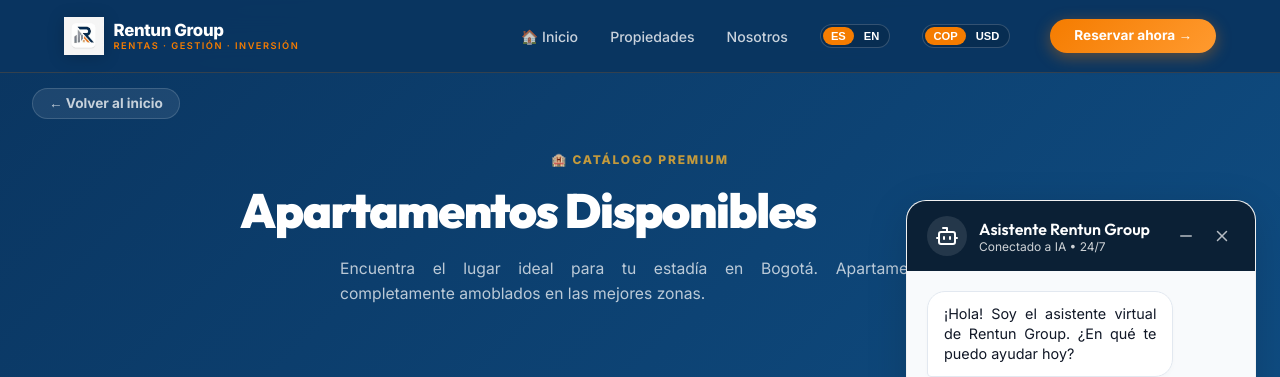
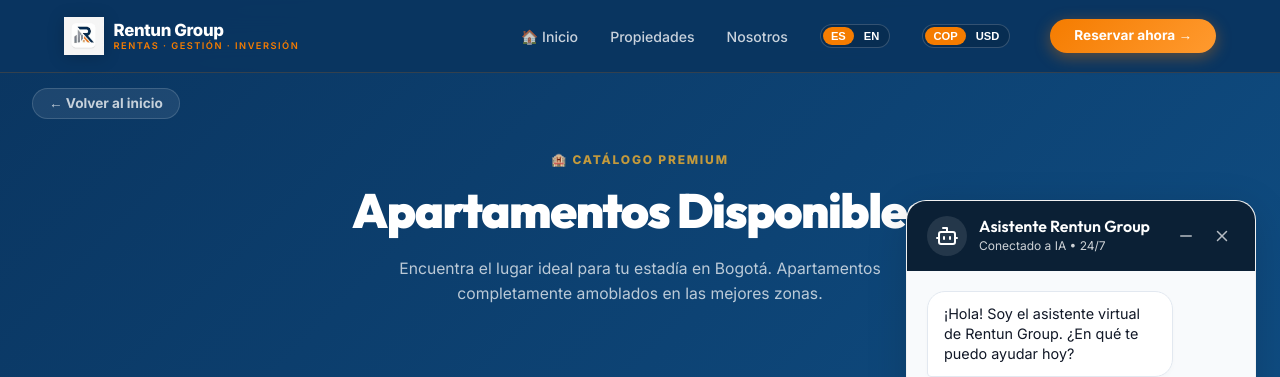
Before and after one commit to rentungroup/rentun-group-web-app, a React (Vite) app: page /propiedades in a window 1280 px wide. Shown: the top 377 px of the page. Built offline with nearby package versions, Linux system fonts and the light colour scheme; no server answers; the database is empty; a web font is replaced by a local one.

Commit message:
fix: corregir desalineacion de encabezados en css global y encoding unicode en schema json-ld

```diff
--- a/index.html
+++ b/index.html
@@ -93,7 +93,7 @@
           "url": "https://www.rentungroup.com/",
           "creator": {
             "@type": "Organization",
-            "name": "J&M Tech Solutions",
+            "name": "J\u0026M Tech Solutions",
             "url": "https://www.jymtechsolutions.online/es",
             "description": "Agencia de automatización con IA y desarrollo de software"
           }
--- a/src/index.css
+++ b/src/index.css
@@ -38,17 +38,14 @@ body {
   width: 100%;
   overflow-x: hidden;
   -webkit-font-smoothing: antialiased;
-  text-align: justify;
 }
 
 p {
-  text-align: justify !important;
-  text-justify: inter-word;
+  line-height: 1.6;
 }
 
 h1, h2, h3, h4, h5, h6 {
   font-family: var(--font-header, 'Outfit', sans-serif);
-  text-align: left; /* Keep headings left-aligned so they don't stretch weirdly */
 }
 
 a { color: inherit; }
--- a/src/pages/Landing.jsx
+++ b/src/pages/Landing.jsx
@@ -1132,16 +1132,6 @@ export default function Landing() {
           </p>
         </div>
       </footer>
-
-      {/* Schema SEO */}
-      <script type="application/ld+json" dangerouslySetInnerHTML={{ __html: JSON.stringify({
-        "@context": "https://schema.org",
-        "@type": "WebSite",
-        "name": "Rentun Group",
-        "url": "https://rentungroup.com",
-        "description": "Rentas · Gestión · Inversión. Apartamentos de corta estancia con servicio premium en Bogotá.",
-        "creator": { "@type": "Organization", "name": "J&M Tech Solutions", "url": "https://www.jymtechsolutions.online/es" }
-      }).replace(/\u0026/g, '&')}} />
     </>
   );
 }
--- a/src/pages/Properties.jsx
+++ b/src/pages/Properties.jsx
@@ -124,7 +124,7 @@ export default function Properties() {
         >
           ← {lang === 'EN' ? 'Back to home' : 'Volver al inicio'}
         </Link>
-        <div style={{ maxWidth: '800px', margin: '0 auto' }}>
+        <div style={{ maxWidth: '800px', margin: '0 auto', textAlign: 'center' }}>
           <span style={{
             fontSize: '0.75rem',
             fontWeight: 800,
@@ -133,7 +133,8 @@ export default function Properties() {
             color: 'var(--orange)',
             display: 'block',
             marginBottom: '0.8rem',
-            marginTop: '0.5rem'
+            marginTop: '0.5rem',
+            textAlign: 'center'
           }}>
             {lang === 'EN' ? '🏨 Premium Catalog' : '🏨 Catálogo Premium'}
           </span>
@@ -141,7 +142,8 @@ export default function Properties() {
             fontSize: 'clamp(2rem, 4vw, 3rem)',
             fontWeight: 900,
             letterSpacing: '-0.03em',
-            margin: 0,
+            margin: '0 auto',
+            textAlign: 'center',
             fontFamily: 'var(--font-header, serif)'
           }}>
             {lang === 'EN' ? 'Available Apartments' : 'Apartamentos Disponibles'}
```
